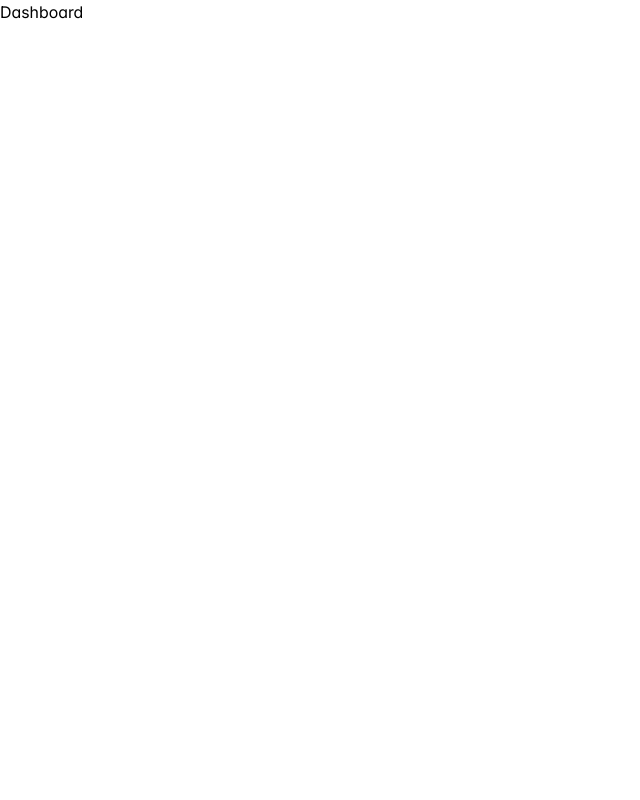
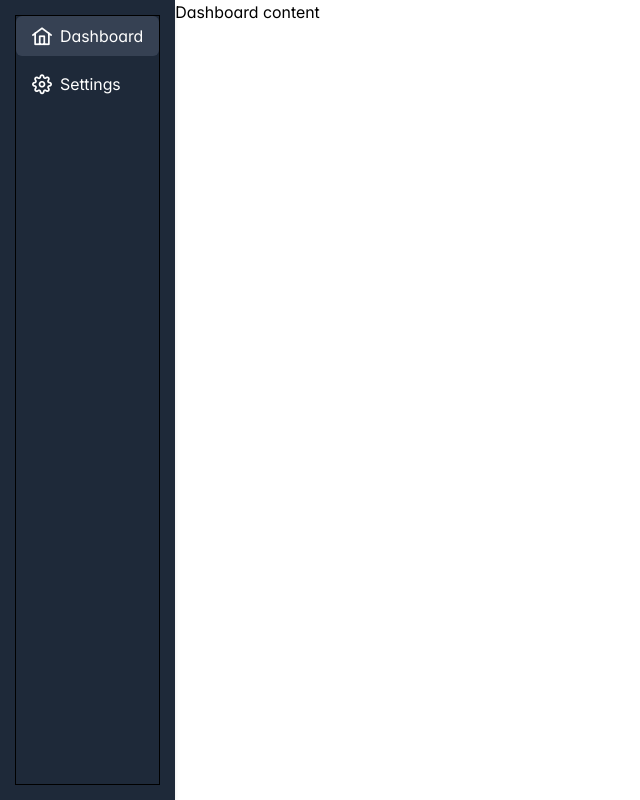
Before and after one commit to best-tracker-in-the-world/tracker, a Next.js app in the folder frontend/: page /dashboard in a window 1280 px wide. Shown: the whole page, without its empty margins (0-640 px from the left). Built offline with nearby package versions, Linux system fonts and the light colour scheme.

Commit message:
feat: create basic dashboard, settings pages

```diff
--- a/frontend/app/dashboard/page.tsx
+++ b/frontend/app/dashboard/page.tsx
@@ -1,7 +1,9 @@
+import DefaultLayout from "@/layouts/default/layout";
+
 export default function Dashboard() {
 	return (
-		<div>
-			<h1>Dashboard</h1>
-		</div>
+		<DefaultLayout>
+			<h1>Dashboard content</h1>
+		</DefaultLayout>
 	);
 }
--- a/frontend/app/settings/page.tsx
+++ b/frontend/app/settings/page.tsx
@@ -0,0 +1,9 @@
+import DefaultLayout from "@/layouts/default/layout";
+
+export default function Settings() {
+	return (
+		<DefaultLayout>
+			<h1>Settings</h1>
+		</DefaultLayout>
+	);
+}
--- /dev/null
+++ b/frontend/components/widgets/layouts/Aside.tsx
@@ -0,0 +1,55 @@
+"use client";
+
+import { useIsMobile } from "@/hooks/isMobile";
+import { usePathname } from "next/navigation";
+import Link from "next/link";
+
+type Props = {
+	items: Item[];
+};
+
+type Item = {
+	path: string;
+	name: string;
+	icon: string;
+};
+
+const Aside: React.FC<Props> = ({ items }) => {
+	const isMobile = useIsMobile();
+	const pathname = usePathname();
+	const isActive = (path: string) => {
+		return pathname === path;
+	};
+	return (
+		!isMobile && (
+			<aside className=" p-4 shadow-md bg-gray-800 color-white w-fit h-screen">
+				<nav className="h-full">
+					<ul className="flex flex-col gap-2 outline-1 h-full">
+						{items.map((item) => (
+							<li key={item.name}>
+								<Link
+									href={item.path}
+									className={` ${
+										isActive(item.path) &&
+										"bg-gray-700"
+									} flex items-center gap-2 p-2 px-4 rounded-md hover:bg-gray-700 transition-colors duration-200 text-white`}
+								>
+									<i
+										className={`pi pi-${item.icon}`}
+										style={{
+											fontSize: "1.25rem",
+										}}
+									/>
+
+									{item.name}
+								</Link>
+							</li>
+						))}
+					</ul>
+				</nav>
+			</aside>
+		)
+	);
+};
+
+export default Aside;
--- /dev/null
+++ b/frontend/components/widgets/layouts/Header.tsx
@@ -0,0 +1,25 @@
+"use client";
+
+import { useUserStore } from "@/stores/userStore";
+
+export default function Header() {
+	const { name, email } = useUserStore();
+	return (
+		<header className="flex p-4 shadow-md justify-start md:justify-end md:hidden">
+			<div className="flex items-center gap-2 ">
+				<div className="flex h-10 w-10  md:order-1 items-center justify-center rounded-full bg-blue-500 text-white ">
+					<i
+						className="pi pi-user"
+						style={{ fontSize: "1.25rem" }}
+					/>
+				</div>
+				<div className="flex flex-col">
+					<span className="text-sm font-bold md:text-end">
+						{name}
+					</span>
+					<span className="text-xs opacity-50">{email}</span>
+				</div>
+			</div>
+		</header>
+	);
+}
--- /dev/null
+++ b/frontend/layouts/default/layout.tsx
@@ -0,0 +1,33 @@
+import Header from "@/components/widgets/layouts/Header";
+import Aside from "@/components/widgets/layouts/Aside";
+
+export default function DefaultLayout({
+	children,
+}: {
+	children: React.ReactNode;
+}) {
+	// TODO: USE ROUTER?
+	const asideRouter = [
+		{ name: "Dashboard", path: "/dashboard", icon: "home" },
+		{ name: "Settings", path: "/settings", icon: "cog" },
+	];
+
+	return (
+		<main className="flex">
+			{
+				<Aside
+					items={asideRouter.map((item) => ({
+						name: item.name,
+						path: item.path,
+						icon: item.icon,
+					}))}
+				/>
+			}
+
+			<div className="w-full">
+				<Header />
+				<div>{children}</div>
+			</div>
+		</main>
+	);
+}
```
Also changed, not shown: frontend/app/(auth)/auth.css (deleted).
